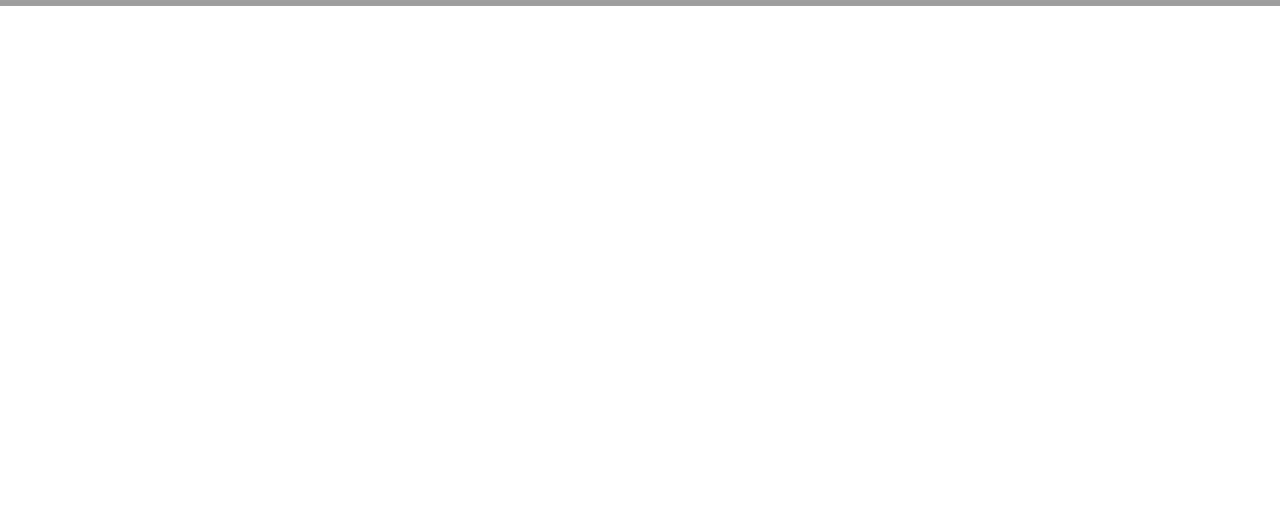
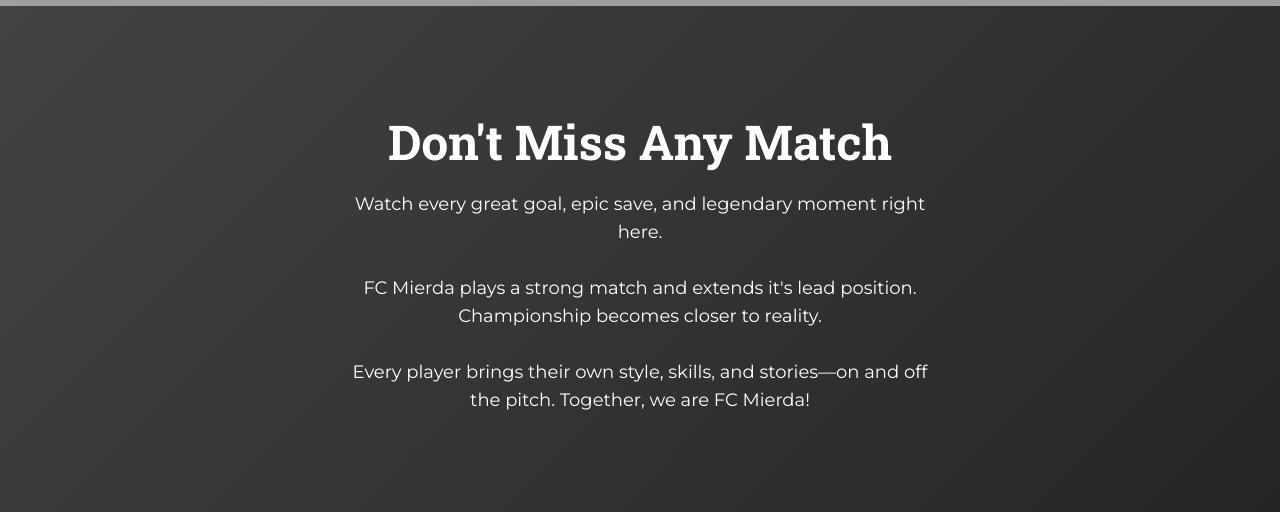
Before and after one commit to RicoAtN/fcmierda-app, a Next.js app: page / in a window 1280 px wide. Shown: the part 1834-2346 px from the top of the page. Before the commit the page ends 1840 px from the top, so only its background shows below. Built offline with nearby package versions, Linux system fonts and the light colour scheme; grey boxes are pictures that could not be loaded.

Commit message:
fix apostrophe for vercel deployment

```diff
--- a/src/app/kanaalplus/page.tsx
+++ b/src/app/kanaalplus/page.tsx
@@ -67,7 +67,7 @@ export default function KanaalPlusPage() {
             className={`text-lg sm:text-xl text-white font-medium mb-8 drop-shadow-lg ${montserrat.className}`}
             style={{ maxWidth: 600 }}
           >
-            On this page you can watch back all of our game summaries of FC Mierda. Don&apos;t miss any match—watch every great goal, epic save, and legendary moment right here. Great goals, great playbacks, and all the action!
+            On this page you can watch back all of our game summaries of FC Mierda. Don&apos;t miss any match. Watch every great goal, epic save, and legendary moment right here.
           </p>
         </div>
       </section>
@@ -124,7 +124,7 @@ export default function KanaalPlusPage() {
             <div><span className="font-semibold text-green-300">Competition:</span> Power League Summer division 2</div>
           </div>
           <p className={`text-base sm:text-lg ${montserrat.className}`}>
-            FC Mierda plays a strong match and extends its lead position. A huge step towards the championship.
+            FC Mierda plays a strong match and extends it&apos;s lead position. Championship becomes closer to reality.
           </p>
         </div>
         {/* 3 */}
--- a/src/app/page.tsx
+++ b/src/app/page.tsx
@@ -143,6 +143,26 @@ export default function Home() {
           </p>
         </div>
       </section>
+      {/* New Section: Don&apos;t Miss Any Match */}
+      <section
+        className="w-full flex justify-center items-center py-16 px-4"
+        style={{
+          background: "linear-gradient(135deg, #414345 0%, #232526 100%)",
+        }}
+      >
+        <div className="max-w-2xl w-full rounded-2xl p-8 sm:p-12 text-white text-center">
+          <h2 className={`text-3xl sm:text-5xl font-bold mb-6 ${robotoSlab.className}`}>
+            Don&apos;t Miss Any Match
+          </h2>
+          <p className={`text-base sm:text-lg ${montserrat.className}`}>
+            Watch every great goal, epic save, and legendary moment right here.
+            <br /><br />
+            FC Mierda plays a strong match and extends it&apos;s lead position. Championship becomes closer to reality.
+            <br /><br />
+            Every player brings their own style, skills, and stories—on and off the pitch. Together, we are FC Mierda!
+          </p>
+        </div>
+      </section>
     </div>
   );
 }
--- a/src/app/team/page.tsx
+++ b/src/app/team/page.tsx
@@ -125,6 +125,8 @@ export default function TeamPage() {
             </div>
           </div>
           <p className="text-gray-300 text-center mt-8">
+            Don&apos;t miss any match—watch every great goal, epic save, and legendary moment right here.
+            FC Mierda plays a strong match and extends it&apos;s lead position. Championship becomes closer to reality.
             Every player brings their own style, skills, and stories—on and off the pitch. Together, we are FC Mierda!
           </p>
         </div>
```
